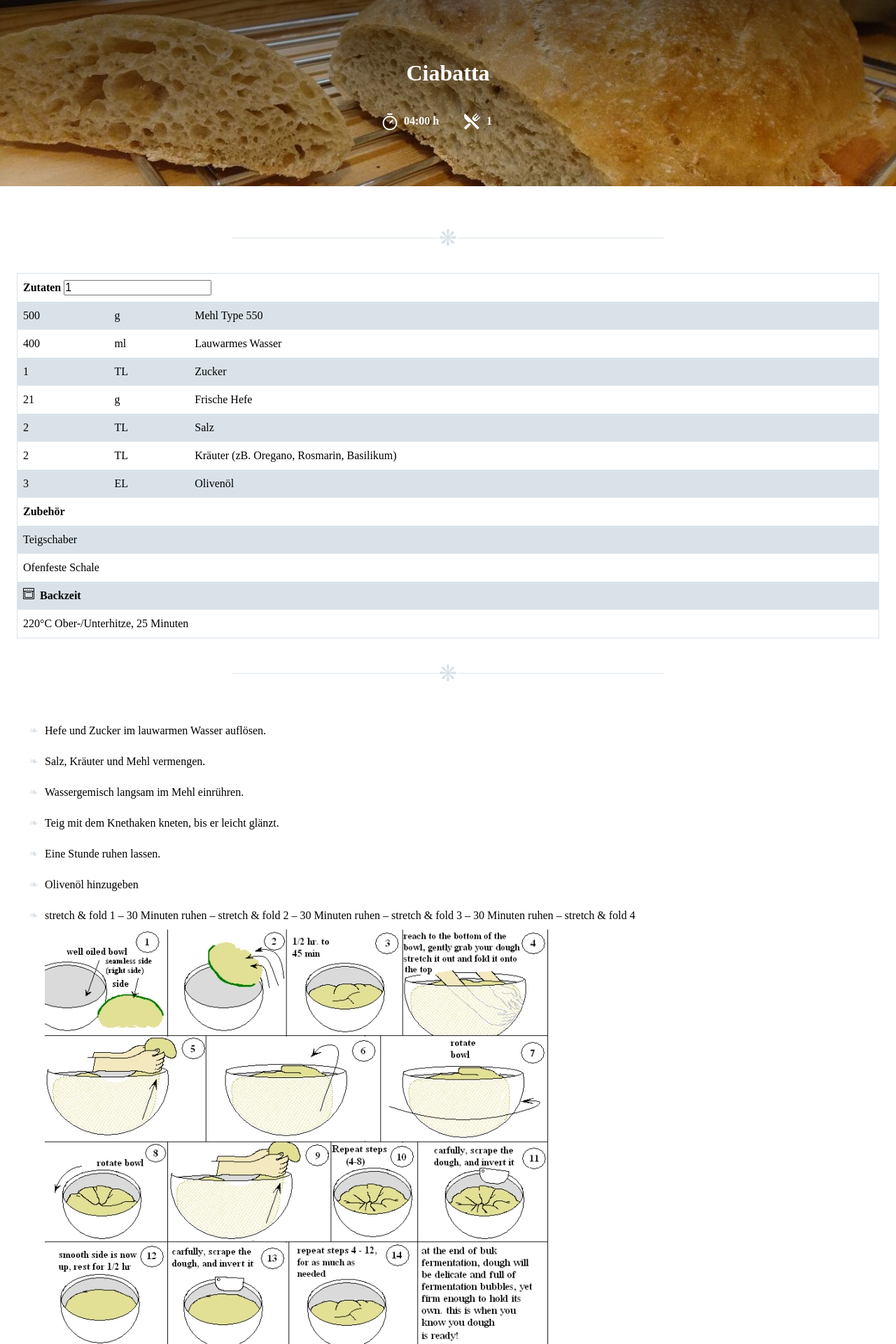
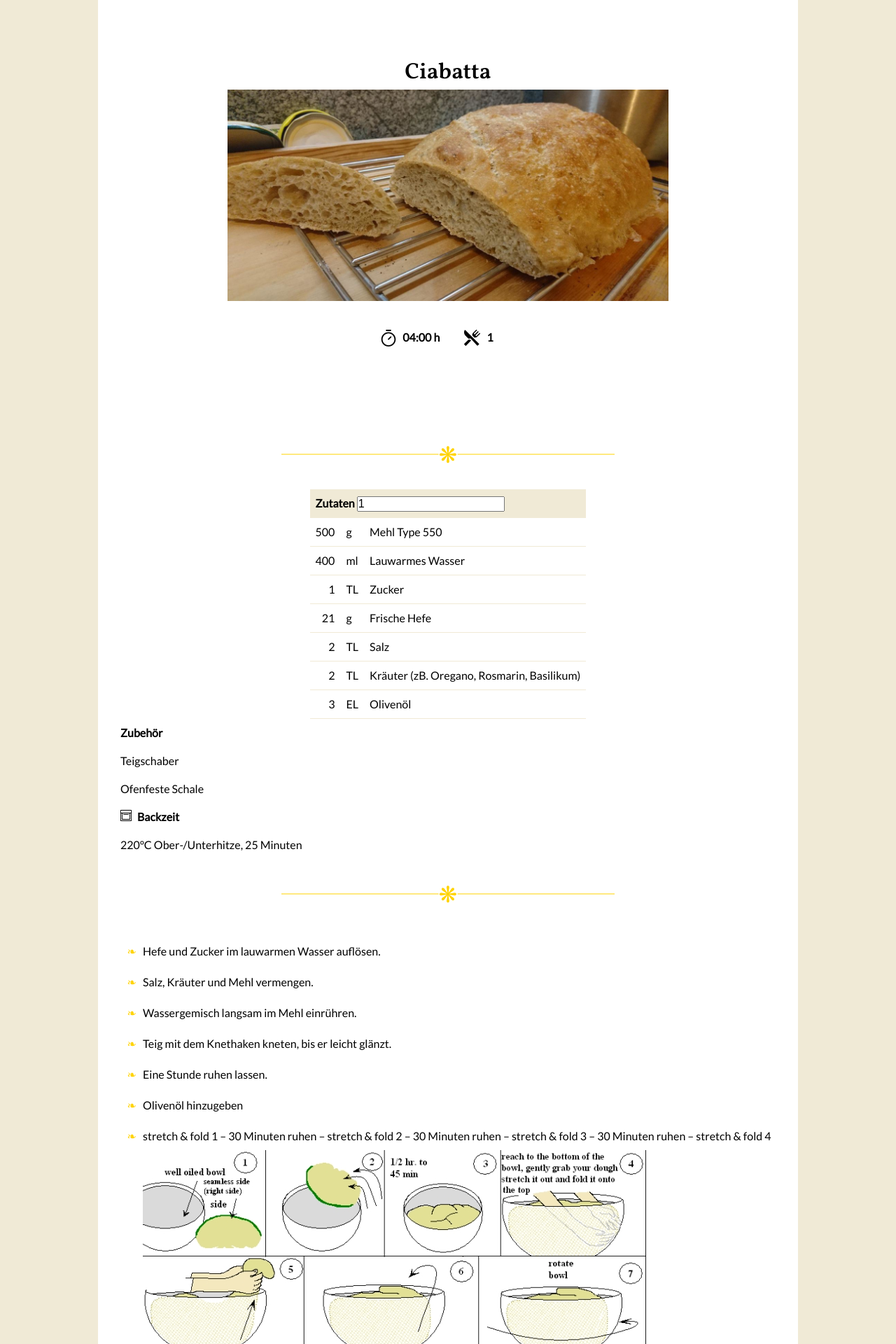
Before and after one commit to my-tien/rezept, a Jekyll site: the page built from Ciabatta.md, in a window 1280 px wide. Shown: the top 1920 px of the page at 70% size. Built offline with Jekyll 4.4.1, drawn with Linux system fonts in a browser that asks for light colours.

Commit message:
new style
- centered body with auto margin
- header image in position block
- accent color and background color
- no alternating table row colors
- fonts Vollkorn and Lato

```diff
--- a/_layouts/template.html
+++ b/_layouts/template.html
@@ -5,24 +5,22 @@
 		<meta charset='UTF-8'>
 		<meta name='viewport' content='width=device-width, initial-scale=1.0'>
 		<link rel='stylesheet' href='style.css'>
+		<link rel="preconnect" href="https://fonts.gstatic.com">
+<link href="https://fonts.googleapis.com/css2?family=Lato&family=Vollkorn:wght@600&display=swap" rel="stylesheet">
 	</head>
 	<body onload='init()'>
 		<header id='{{ page.title }}'>
-			<div class='gradient'>
+			<div class='headertext'><h1>{{ page.title }}</h1></div>
 			<img src='{{ page.header_image | relative_url }}'>
-			</div>
-			<div class='headertext'>
-				<h1>{{ page.title }}</h1>
 			<dl>
-					<dt><svg><use href='images/icons.svg#stopwatch'></use></svg></dt><dd>{{ page.duration | date: '%H:%M' }} h</dd>
-					<dt><svg><use href='images/icons.svg#servings'></use></svg></dt><dd>{{ page.servings }}</dd>
+				<div title='Zeitaufwand'><dt><svg><use href='images/icons.svg#stopwatch'></use></svg></dt><dd>{{ page.duration | date: '%H:%M' }} h</dd></div>
+				<div title='Portionen'><dt><svg><use href='images/icons.svg#servings'></use></svg></dt><dd>{{ page.servings }}</dd></div>
 			</dl>
-			</div>
 	</header>
 	<div class='content'>
 	<div class='separator'></div>
 	<div id='Ingredients'>
-		<table>
+		<table class='ingredients'>
             <tr><th colspan='3'>Zutaten <input type='number' class='portions' value='1' min='0' step='any' lang='en'></th></tr>
 		{% for ingredients in page.ingredient_list %}
 		{% assign section = ingredients[0] %}
@@ -36,14 +34,19 @@
 				{% endif %}
 			{% endfor %}
 		{% endfor %}
+		</table>
+		<table>
 			<tr><th colspan='3'>Zubehör</th></tr>
 			{% if page.tools %}{% for tool in page.tools %}
 				<tr><td colspan='3'>{{ tool }}</td></tr>
 			{% endfor %}{% endif %}
+		</table>
+		<table>
 		{% if page.oven_instructions %}
 			<tr><th colspan='3'><svg><use href='images/icons.svg#oven'></use></svg>Backzeit</th></tr>
 			<tr><td colspan='3'>{{ page.oven_instructions }}</td></tr>
 		{% endif %}
+		</table>
 	</table>
 </div>
 
--- a/style.css
+++ b/style.css
@@ -1,6 +1,8 @@
 :root {
-	--border_color: rgb(218, 226, 233);
+	--accent-color: #ffd300;
 	--line_height: 1.5;
+	--background-color: #f0ead6;
+	background-color: var(--background-color);
 }
 * {
 	margin: 0;
@@ -16,7 +18,7 @@ div.separator {
 div.separator::before {
 	position: absolute;
 	height: 2px;
-	background-color: var(--border_color);
+	background-color: var(--accent-color);
 	opacity: 0.5;
 	top: calc(50% - 1px);
 	left: 25%;
@@ -30,7 +32,7 @@ div.separator::after {
 	left: 50%;
 	transform: translateX(-50%) translateY(-50%);
 	background-color: #ffffff;
-	color: var(--border_color);
+	color: var(--accent-color);
 	content: '❋';
 }
 
@@ -52,32 +54,16 @@ dd {
 }
 
 header {
-	position:relative;
-}
-
-header > div.headertext {
-	color: #ffffff;
 	position: relative;
 	text-align: center;
 	padding: 5em;
 }
 
-div.gradient {
-	position: absolute;
-	top: 0;
-	bottom: 0;
-	width: 100%;
-	background: linear-gradient(to bottom, rgba(0, 0, 0, 0.5), rgba(0, 0, 0, 0) 80%);
+header > div.headertext {
+	font-family: 'Vollkorn', serif;
 }
-
-div.gradient > img {
-	object-fit: cover;
-	pointer-events: none;
-	position: absolute;
-	top: 0;
-	width: 100%;
-	height: 100%;
-	z-index: -1;
+header img {
+	width: 75%;
 }
 
 header svg {
@@ -91,8 +77,36 @@ input {
 
 table {
 	border-collapse: collapse;
-	border: 1px solid var(--border_color);
 	width: 100%;
+}
+
+table.ingredients {
+	width: auto;
+	margin: auto;
+}
+
+table.ingredients tr {
+	border-bottom: 1px solid var(--background-color);
+}
+
+table.ingredients th {
+	background-color: var(--background-color);
+}
+
+td, th {
+	text-align: left;
+	padding: 8px;
+	vertical-align: middle;
+}
+
+td.amount {
+	text-align: right;
+}
+
+th > svg {
+	width: 1rem;
+	height: 1rem;
+	margin-right: 0.5em;
 }
 
 #IngredientsClone {
@@ -105,22 +119,6 @@ table {
 	overflow-y: auto;
 	transform: translateX(-100%) translateX(1.5rem);
 	transition: 0.25s;
-}
-
-td, th {
-	text-align: left;
-	padding: 8px;
-	vertical-align: middle;
-}
-
-tr:nth-child(even) {
-	background-color: var(--border_color);
-}
-
-th > svg {
-	width: 1rem;
-	height: 1rem;
-	margin-right: 0.5em;
 }
 
 figure {
@@ -138,6 +136,11 @@ figure.instruction figcaption {
 body {
 	overflow-wrap: break-word;
 	line-height: var(--line_height);
+	max-width: 1000px;
+	margin: auto;
+	background-color: white;
+	background-clip: content-box;
+	font-family: 'Lato', san-serif;
 }
 
 .content {
@@ -155,7 +158,7 @@ ul li {
 }
 ul li::before {
 	content: '❧';
-	color: var(--border_color);
+	color: var(--accent-color);
 	opacity: 1;
 	position: absolute;
 	left: -1.4em;
```
Lines whose indentation alone changed are shown as unchanged.
